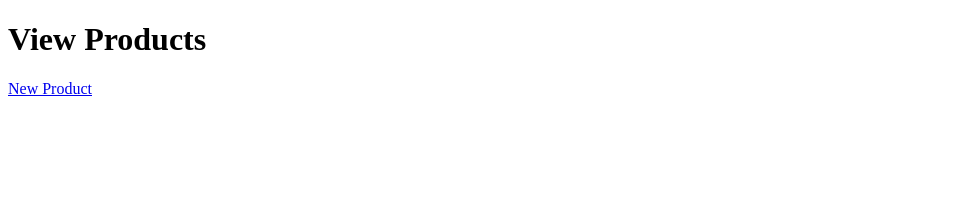
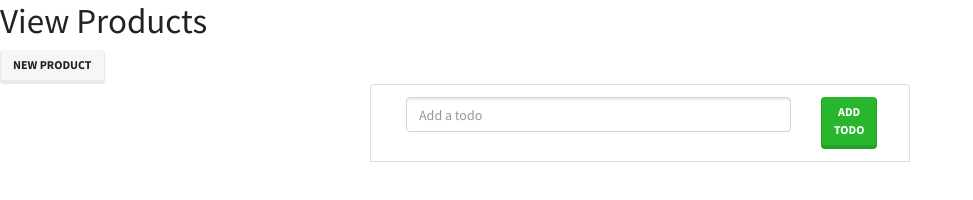
Before and after one commit to marissam272/garage-sale, a website: page public/product.html in a window 1280 px wide. Shown: the whole page, without its empty margins (0-973 px from the left). Drawn offline with nearby package versions, Linux system fonts and the light colour scheme.

Commit message:
product page changes

```diff
--- a/public/product.html
+++ b/public/product.html
@@ -4,11 +4,44 @@
   <meta charset="UTF-8">
   <meta name="viewport" content="width=device-width, initial-scale=1.0">
   <meta http-equiv="X-UA-Compatible" content="ie=edge">
-  <title>Document</title>
+  <title>Products for Sale</title>
+  <!-- Latest compiled and minified CSS & JS -->
+  <link rel="stylesheet" href="https://cdnjs.cloudflare.com/ajax/libs/bootswatch/4.0.0/lumen/bootstrap.min.css" />
+  <link rel="stylesheet" href="css/styles.css" media="screen" title="no title">
+  <script src="https://code.jquery.com/jquery.js"></script>
+  <script src="https://maxcdn.bootstrapcdn.com/bootstrap/4.0.0/js/bootstrap.min.js"></script>
 </head>
+
 <body>
   <h1>View Products</h1>
   <a class="btn btn-light" href="/cps">New Product</a>
 
+  <div class="container">
+    <div class="row">
+      <div class="col-md-6 offset-md-3">
+        <ul class="list-group todo-list">
+          <li class="list-group-item new-item">
+            <form id="todo-form">
+              <div class="container">
+                <div class="row">
+                  <div class="col-10">
+                    <input class="new-item form-control" placeholder="Add a todo" type="text" />
+                  </div>
+                  <div class="col-2">
+                    <button type="submit" class="btn btn-success">Add Todo</button>
+                  </div>
+                </div>
+              </div>
+            </form>
+          </li>
+          <span class="todo-container">
+          </span>
+        </ul>
+      </div>
+    </div>
+  </div>
+  <!-- Custom Script -->
+  <script src="js/view.js" type="text/javascript"></script>
+
 </body>
 </html>
```
Also changed, not shown: 1 other file.
